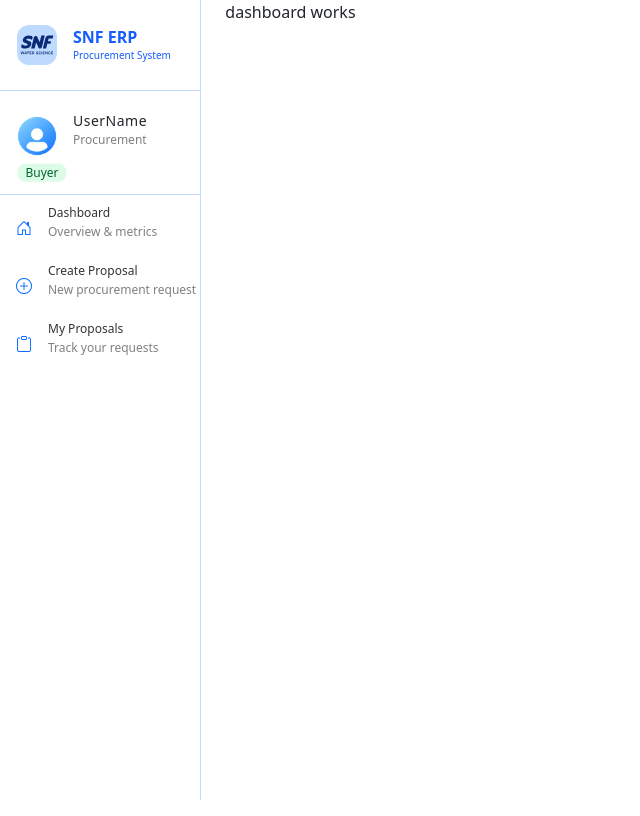
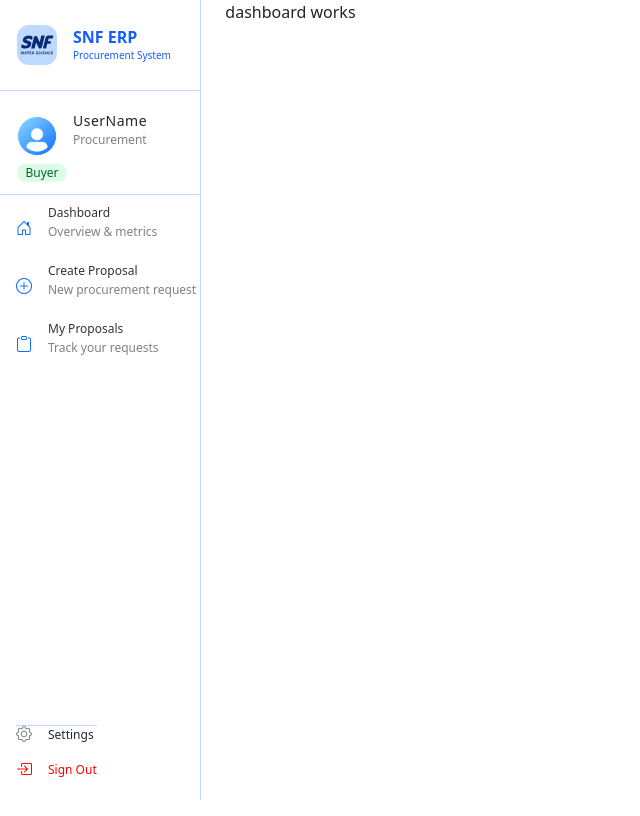
Before and after one commit to AGVVsivakiran/SNF-Procurement, an Angular app: page /dashboard in a window 1280 px wide. Shown: the top 816 px of the page, without its empty margins (0-640 px from the left). Built offline with nearby package versions, Linux system fonts and the light colour scheme.

Commit message:
menu-bottom-bug

```diff
--- a/src/app/components/side-menu/side-menu.html
+++ b/src/app/components/side-menu/side-menu.html
@@ -21,7 +21,7 @@
         </div>
 </div>
 <div class="row m-1 vh-100">
-    <ul class="nav flex-column">
+    <ul class="nav flex-column position-position">
         <li class="nav-item" routerLinkActive="active-link">
             <a class="d-flex align-items-center gap-3 nav-link p-0" routerLink="dashboard">
               <i class="bi bi-house-door"></i>
@@ -50,7 +50,9 @@
                 </div>
             </a>
         </li>
-        <li></li>
-        <li></li>
+        <ul class="nav flex-column gap-3 menudown">
+        <li  class="nav-item d-flex gap-3" ><i class="bi bi-gear"></i>Settings</li>
+        <li  class="nav-item  d-flex gap-3" ><i class="bi bi-box-arrow-in-right"></i>Sign Out</li>
+    </ul>
     </ul>
 </div>
--- a/src/app/components/side-menu/side-menu.scss
+++ b/src/app/components/side-menu/side-menu.scss
@@ -83,5 +83,34 @@ p{
             white-space: nowrap;
         }
 
+    }
 
+    .menudown{
+        position:fixed;
+        bottom: 20px!important;
+        border-top: 1px solid var(--borderblue);
+        li:first-child{
+            font-size: 12px!important;
+            font-weight:500!important;
+
+        i{
+            color:grey;
+            &::before{
+                font-size: 16px!important;
+            }
+        }
     }
+    li:last-child{
+        font-size: 12px!important;
+        font-weight:500!important;
+        color:red;
+
+    i{
+        color:red;
+        &::before{
+            font-size: 16px!important;
+        }
+    }
+
+}
+    }
```
